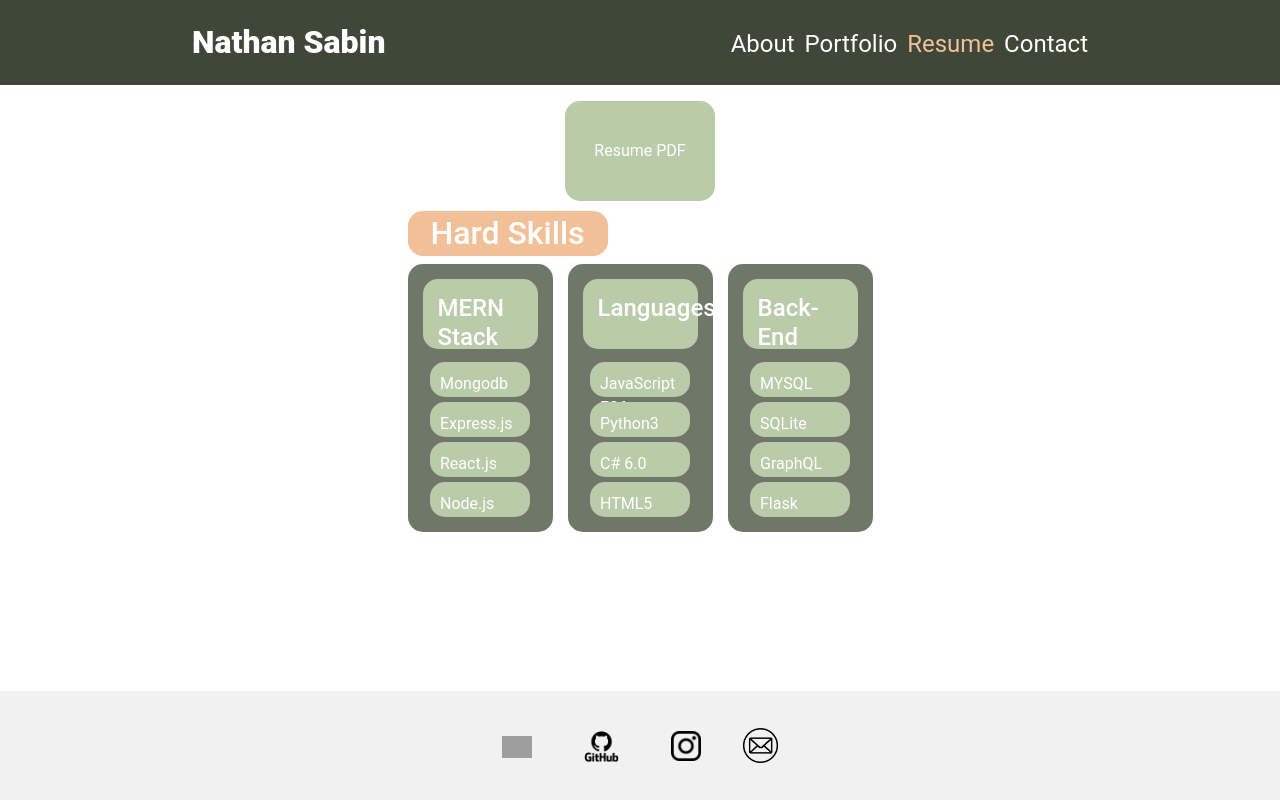
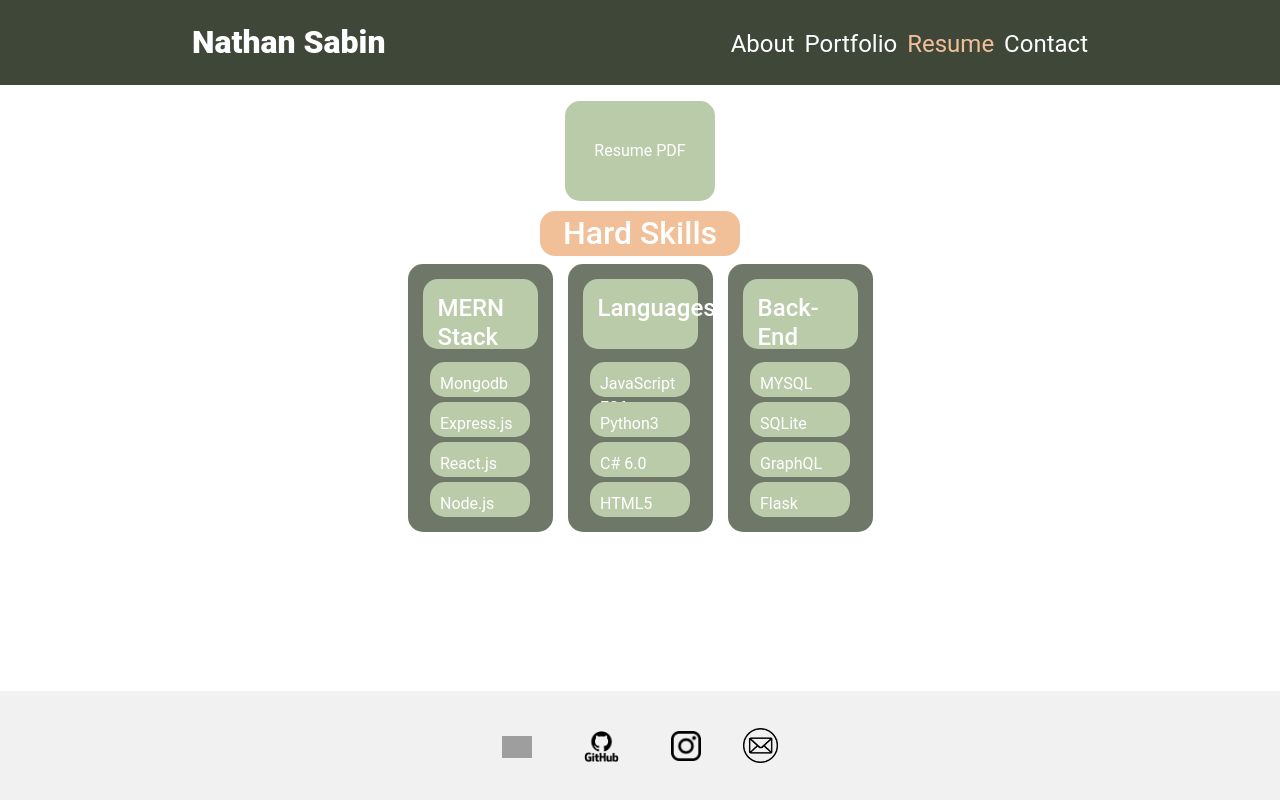
Before and after one commit to nathansabin/Nathan-Sabin-Portfolio, a React (Create React App) app: page / in a window 1280 px wide. Both pictures are taken after a click on the item "Resume". Built offline with nearby package versions, Linux system fonts and the light colour scheme; grey boxes are pictures that could not be loaded.

Commit message:
finished new resume tab layout

```diff
--- a/src/pages/resume/index.js
+++ b/src/pages/resume/index.js
@@ -7,7 +7,9 @@ export default function Resume() {
         <div className='resume-format'>
             <a href={pdf}><button className="pdf">Resume PDF</button></a>
             <div className='hard-skills'>
-                <h2>Hard Skills</h2>
+                <nav className='tag-name'>
+                    <h2>Hard Skills</h2>
+                </nav>
                 <div className="list">
                     <ol className='list-box'>
                         <h4>MERN Stack</h4>
--- a/src/pages/resume/resume.css
+++ b/src/pages/resume/resume.css
@@ -22,16 +22,16 @@
     width: 155px;
 }
 
-.hard-skills h2 {
+.hard-skills  h2 {
     width: 200px;
     height: 45px;
-    display: flex;
-    flex-direction: column;
     border-radius: 15px;
     background-color: #F1BF98;
     color: white;
+    display: flex;
+    flex-direction: row;
+    align-items: center;
     justify-content: center;
-    align-items: center;
 }
 
 .hard-skills div {
@@ -86,3 +86,10 @@
     flex-direction: column;
     gap:15px;
 }
+
+.tag-name {
+    display: flex;
+    flex-direction: row;
+    justify-content: center;
+    margin: 0;
+}
```
